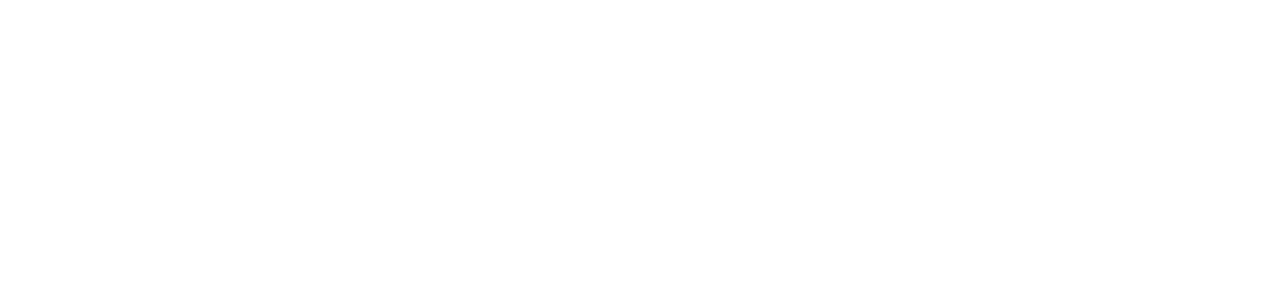
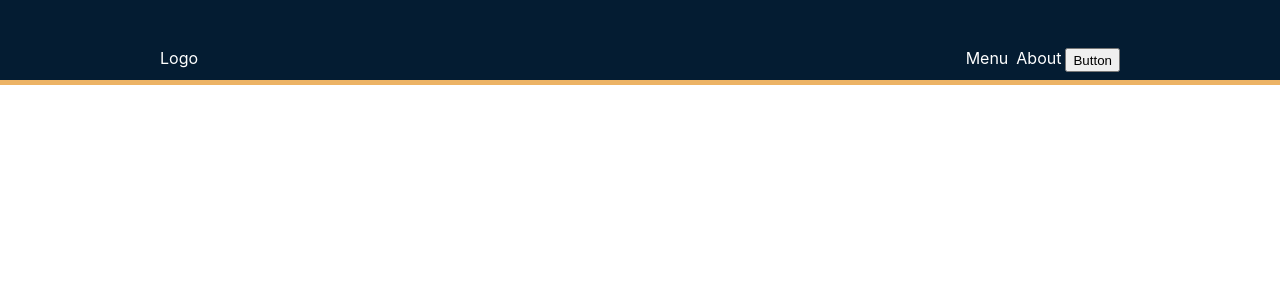
Before and after one commit to AriAgress/AriA_Portfolio, a React (Create React App) app: page / in a window 1280 px wide. Shown: the top 300 px of the page. Built offline with nearby package versions, Linux system fonts and the light colour scheme.

Commit message:
Add(Nav): Styled components to Nav bar

```diff
--- a/src/App.css
+++ b/src/App.css
@@ -4,7 +4,5 @@
 }
 
 .App {
-  background-color: #2b2338;
-  display: flex;
-  justify-content: center;
+  background-color: #041c32;
 }
--- a/src/App.js
+++ b/src/App.js
@@ -1,11 +1,14 @@
 import './App.css';
 import { Routes, Route, Link } from 'react-router-dom';
+
+// Components
+import Nav from './Components/Nav/Nav';
 
 function App() {
   return (
     <div className='App'>
-      {/* <Nav />
-      <Routes>
+      <Nav />
+      {/* <Routes>
         <Route path='/' element={<Home />} />
         <Route path='/about' element={<About />} />
       </Routes>
--- a/src/Components/Nav/Nav.js
+++ b/src/Components/Nav/Nav.js
@@ -1,17 +1,51 @@
 import React from 'react';
-import styledComponents from 'styled-components';
+import styled from 'styled-components';
 
 const NavContainer = styled.div`
+  height: 10vh;
+
+  color: white;
+  border-bottom: 5px solid #ecb365;
+
+  display: flex;
+  justify-content: center;
+`;
+
+const NavBody = styled.div`
+  width: 100%;
   max-width: 960px;
+
+  display: flex;
+  flex-flow: row;
+  justify-content: space-between;
+
+  margin-top: 6vh;
+  margin-bottom: 1vh;
+`;
+
+const LogoContainer = styled.div``;
+
+const NavLinksContainer = styled.div`
+  display: flex;
+  flex-flow: row;
+`;
+
+const Links = styled.div`
+  padding-left: 0.5vh;
+  padding-right: 0.5vh;
 `;
 
 const Nav = () => {
   return (
     <NavContainer>
-      <div>Logo</div>
-      <div>Menu</div>
-      <div>About</div>
-      <button></button>
+      <NavBody>
+        <LogoContainer>Logo</LogoContainer>
+        <NavLinksContainer>
+          <Links>Menu</Links>
+          <Links>About</Links>
+          <button>Button</button>
+        </NavLinksContainer>
+      </NavBody>
     </NavContainer>
   );
 };
--- a/src/index.js
+++ b/src/index.js
@@ -7,9 +7,11 @@ import { BrowserRouter } from 'react-router-dom';
 
 const root = ReactDOM.createRoot(document.getElementById('root'));
 root.render(
-  <BrowserRouter>
-    <App />
-  </BrowserRouter>
+  <React.StrictMode>
+    <BrowserRouter>
+      <App />
+    </BrowserRouter>
+  </React.StrictMode>
 );
 
 // If you want to start measuring performance in your app, pass a function
```
